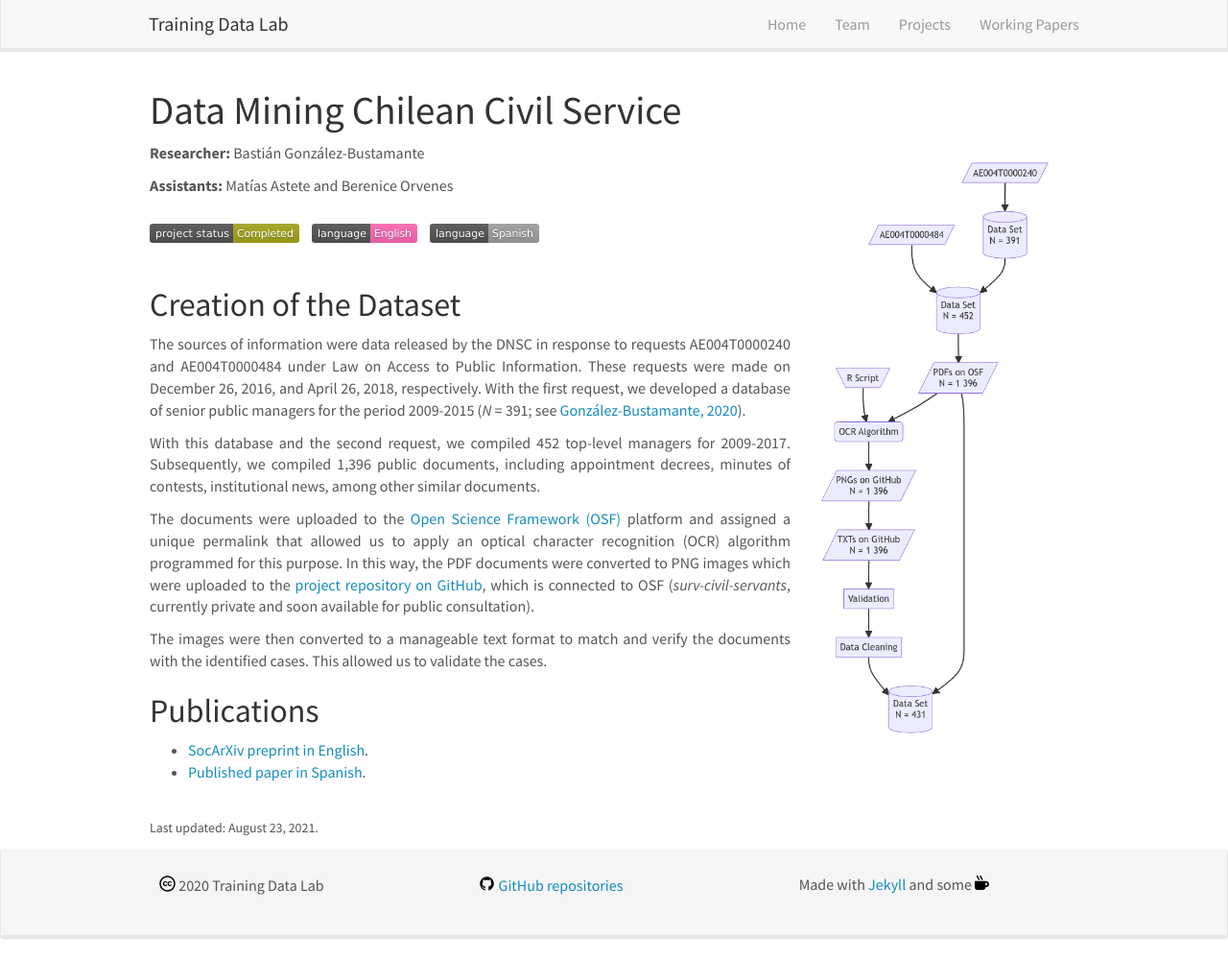
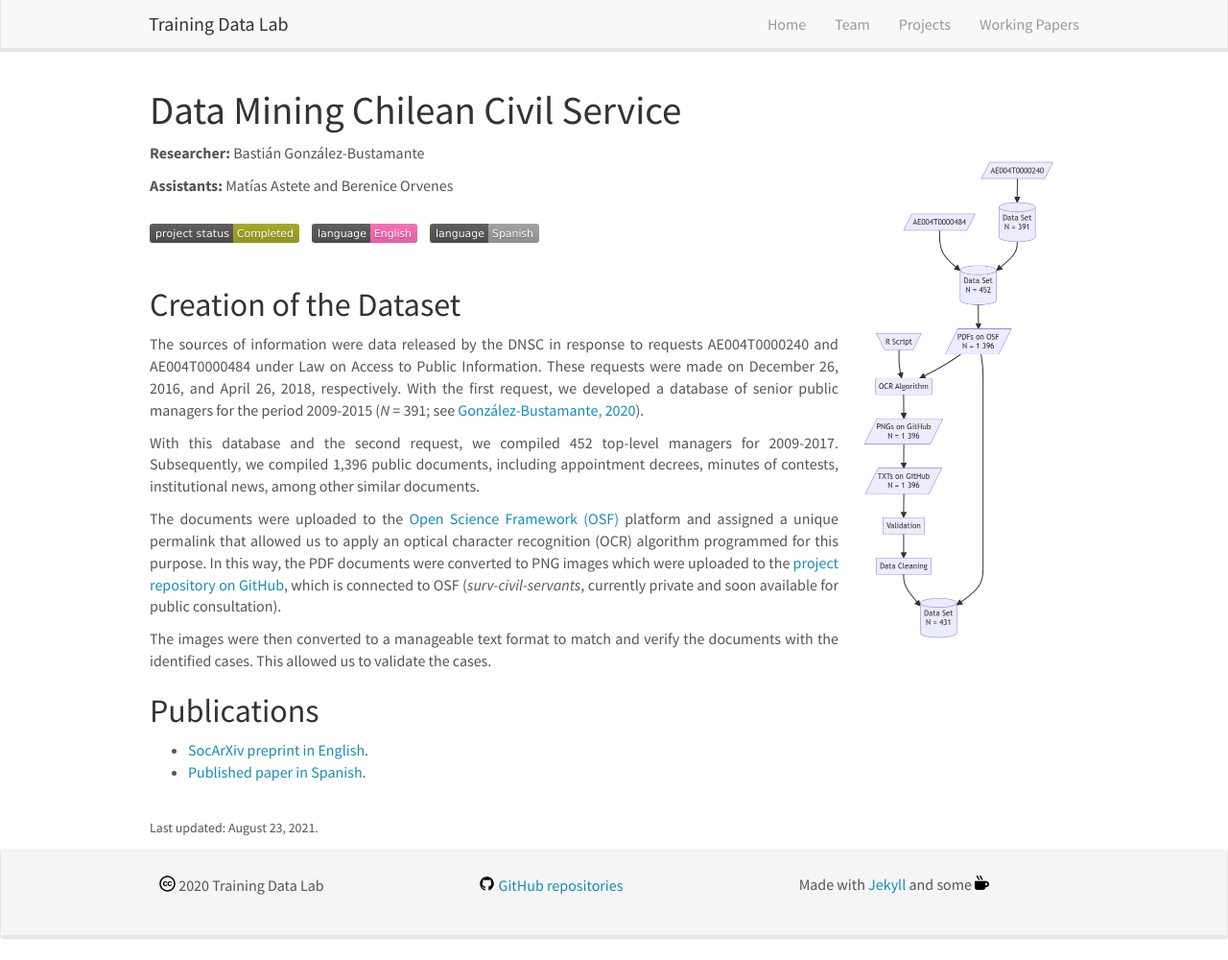
Before and after one commit to training-datalab/old-training-datalab.com, a Jekyll site: the page built from _pages/data-mining-civil-service.md, in a window 1280 px wide and 1000 px high. Shown: the whole window at 96% size. Built offline with Jekyll 4.4.1, drawn with Linux system fonts in a browser that asks for light colours; nearby versions of some CDN libraries.

Commit message:
Update data-mining-civil-service.md

```diff
--- a/_pages/data-mining-civil-service.md
+++ b/_pages/data-mining-civil-service.md
@@ -8,7 +8,7 @@
 
 # Data Mining Chilean Civil Service
 
-![]({{ site.url }}{{ site.baseurl }}/images/lab-diagrams/civil_service.png){: style="width: 300px; float: right; border: 10px"}
+![]({{ site.url }}{{ site.baseurl }}/images/lab-diagrams/civil_service.png){: style="width: 250px; float: right; border: 10px"}
 
 **Researcher:** Bastián González-Bustamante
 
```
